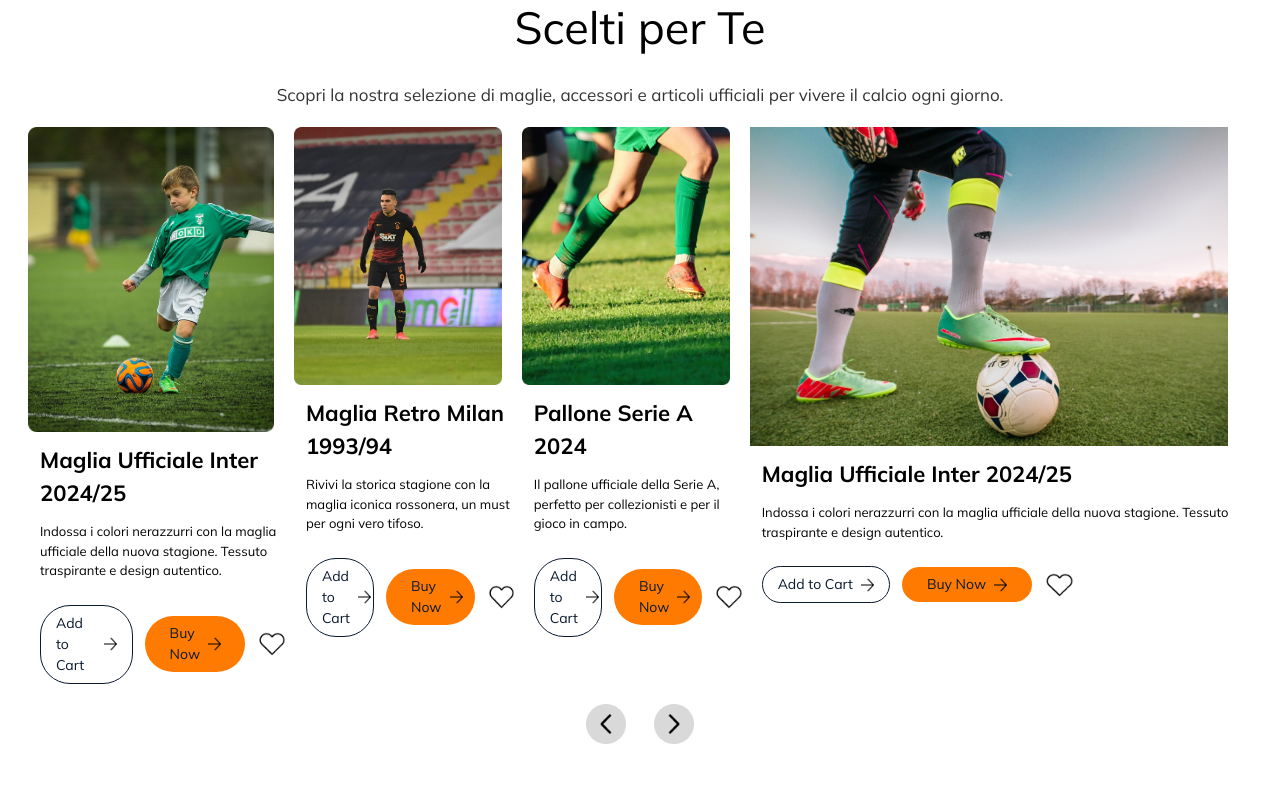
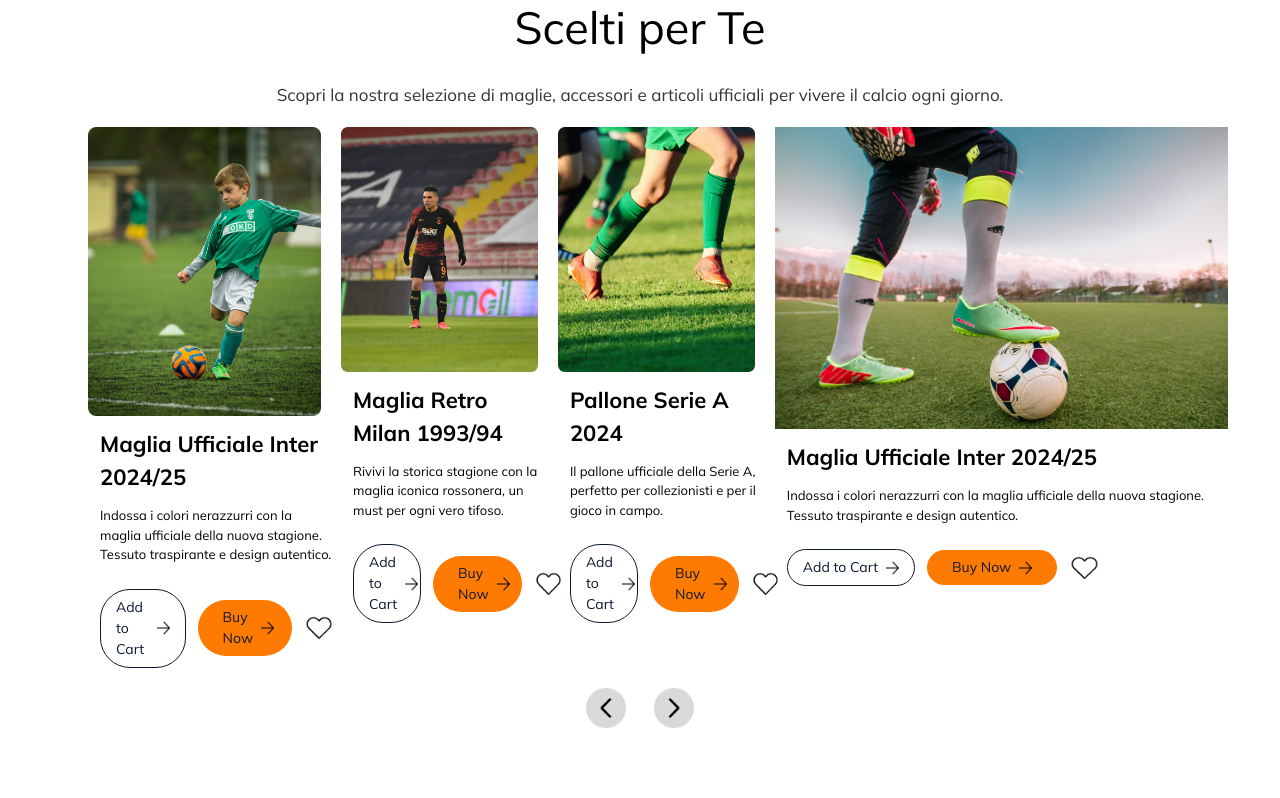
Before and after one commit to imkashishkathuria/goal-mania, a React (Vite) app: page / in a window 1280 px wide. Shown: the part 980-1778 px from the top of the page. Built offline with nearby package versions, Linux system fonts and the light colour scheme; a web font is replaced by a local one.

Commit message:
logos scrollbar working

```diff
--- a/src/components/HomeSections.jsx
+++ b/src/components/HomeSections.jsx
@@ -1,14 +1,23 @@
-import React from 'react'
+import React, { useRef } from 'react'
 
 const HomeSections = ({ heading, subheading, cards, gap, headingcolor }) => {
+  const scrollRef = useRef(null);
+
+  const scroll = (direction) => {
+    if(direction === "left"){
+      scrollRef.current.scrollBy({ left: -350, behavior: "smooth"});
+    }else{
+      scrollRef.current.scrollBy({ left: 350, behavior: "smooth"});
+    }
+  }
   return (
     <div className={`flex flex-col gap-3 md:gap-${gap} justify-center items-center`}>
         <h1 className={`text-[${headingcolor}] text-center font-semibold md:font-normal md:text-left text-[25px] md:text-[45px]`}>{heading}</h1>
         <p className='text-[10px] md:text-[17px] text-[#333333] w-[300px] text-center md:w-[940px]'>{subheading}</p>
-        <div>{cards}</div>
+        <div ref={scrollRef}  className=" flex gap-3 md:gap-5 overflow-x-auto md:overflow-hidden scroll-smooth md:pl-15 ">{cards}</div>
         <div className='hidden md:flex gap-7'>
-            <img src='/Frame 237997.png' className='w-[40px] h-[40px] cursor-pointer' />
-            <img src='/Frame 237998.png' className='w-[40px] h-[40px] cursor-pointer' />
+            <img src='/Frame 237997.png' className='w-[40px] h-[40px] cursor-pointer' onClick={() => scroll("left")}/>
+            <img src='/Frame 237998.png' className='w-[40px] h-[40px] cursor-pointer' onClick={() => scroll("right")} />
         </div>
     </div>
   )
--- a/src/components/SerieAClubs.jsx
+++ b/src/components/SerieAClubs.jsx
@@ -4,8 +4,10 @@
 const SerieAClubs = () => {
   return (
     <div className='px-7 md:px-0 py-7 flex justify-center'>
+
       <HomeSections heading="Serie A Clubs" subheading="Explore all Serie A teams from legendary giants to rising challengers. Click a logo to see the latest news, matches, and updates for each club." gap="8" cards={
-        <div className='flex gap-3 md:gap-5 md:px-15 overflow-hidden'>
+
+        <div className='flex gap-3 md:gap-5 '>
             {["Ellipse 1", "Ellipse 2", "Ellipse 13", "Ellipse 3", "Frame 238098", "Frame 238091", "Frame 238092", "Frame 238093", "Frame 238094", "Frame 238095", "Frame 238096", "Frame 238097"].map((item, index) => (
                 <img src={`/${item}.png`} key={index} className='w-[70px] h-[70px] md:w-[100px] md:h-[100px] cursor-pointer object-contain' />
             ))}
--- a/src/index.css
+++ b/src/index.css
@@ -4,4 +4,8 @@
 
 *{
     font-family: "Mulish", sans-serif;
+
 }
+::-webkit-scrollbar{
+    display: none;
+}
```
